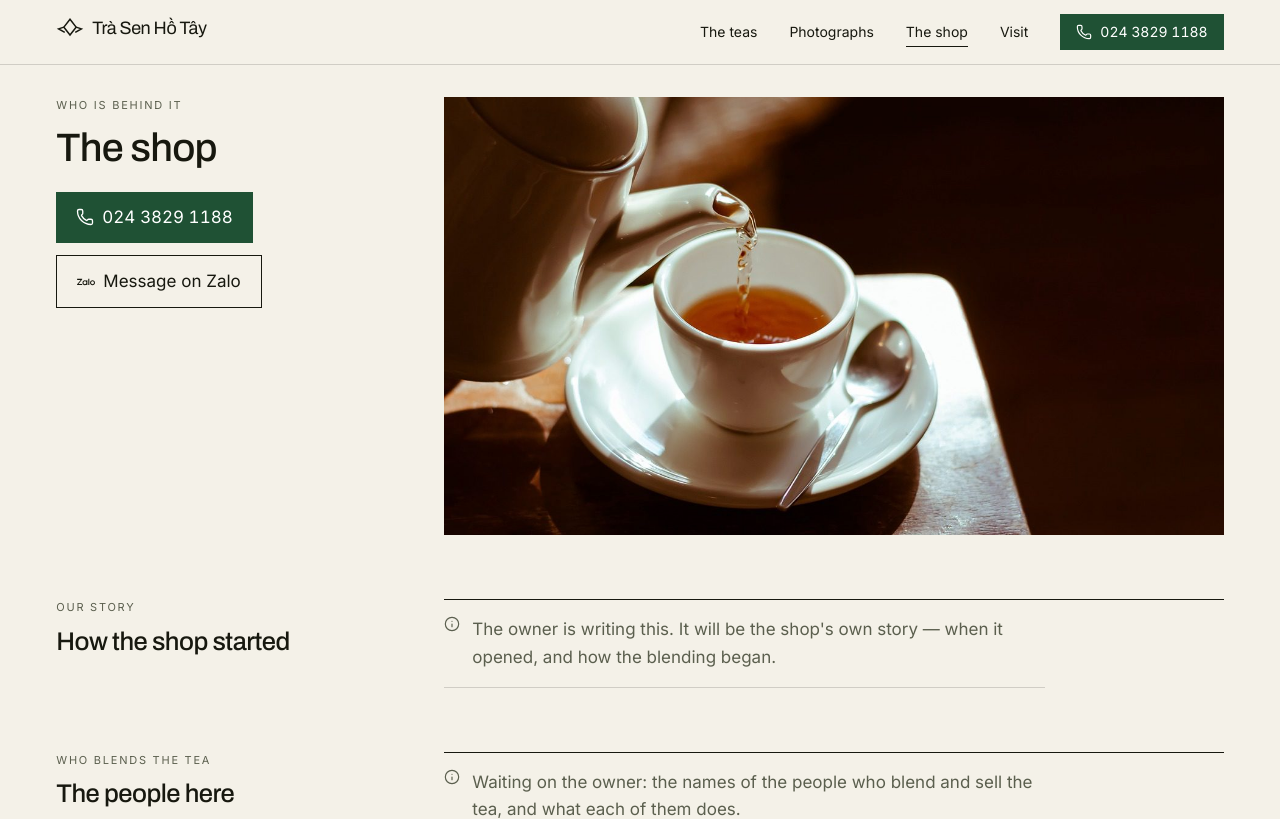
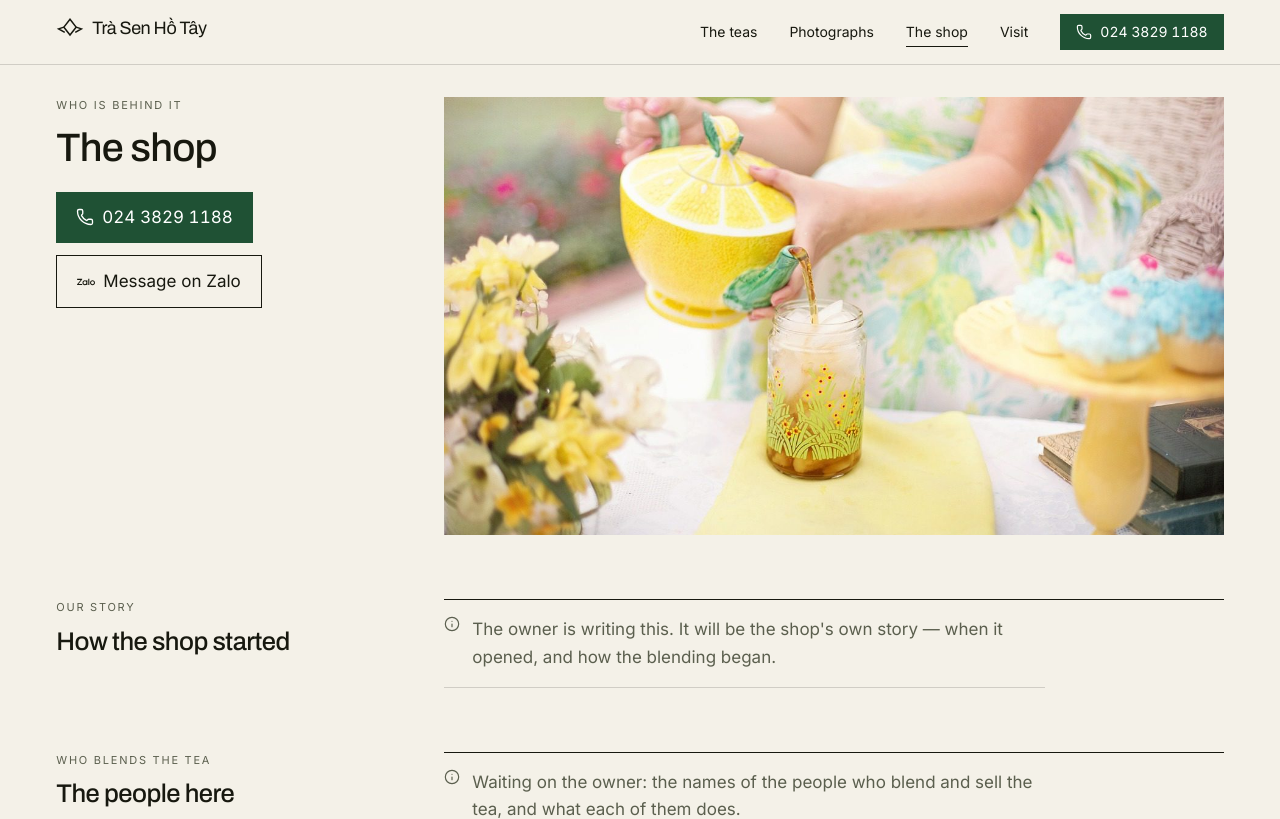
Before and after one commit to ThanhNV121097/project-22076780, a React (Vite) app in the folder code/frontend/: page /about in a window 1280 px wide. Shown: the top 819 px of the page. Built offline with nearby package versions, Linux system fonts and the light colour scheme.

Commit message:
design: prices fit the board, reveals play on entry, the shop's own photograph on /about

```diff
--- a/code/frontend/src/pages/About.tsx
+++ b/code/frontend/src/pages/About.tsx
@@ -32,10 +32,10 @@ export default function About() {
           <CallButtons className="mt-[var(--space-6)]" />
         </div>
         <Picture
-          src="/images/gallery-cups.jpg"
-          alt="Cups on the table by the window at 58 Quán Thánh"
+          src="/images/gallery-counter.jpg"
+          alt="Tea poured at the counter of 58 Quán Thánh"
           width={1280}
-          height={691}
+          height={853}
           loading="eager"
           className="aspect-[16/9] w-full object-cover"
         />
```
